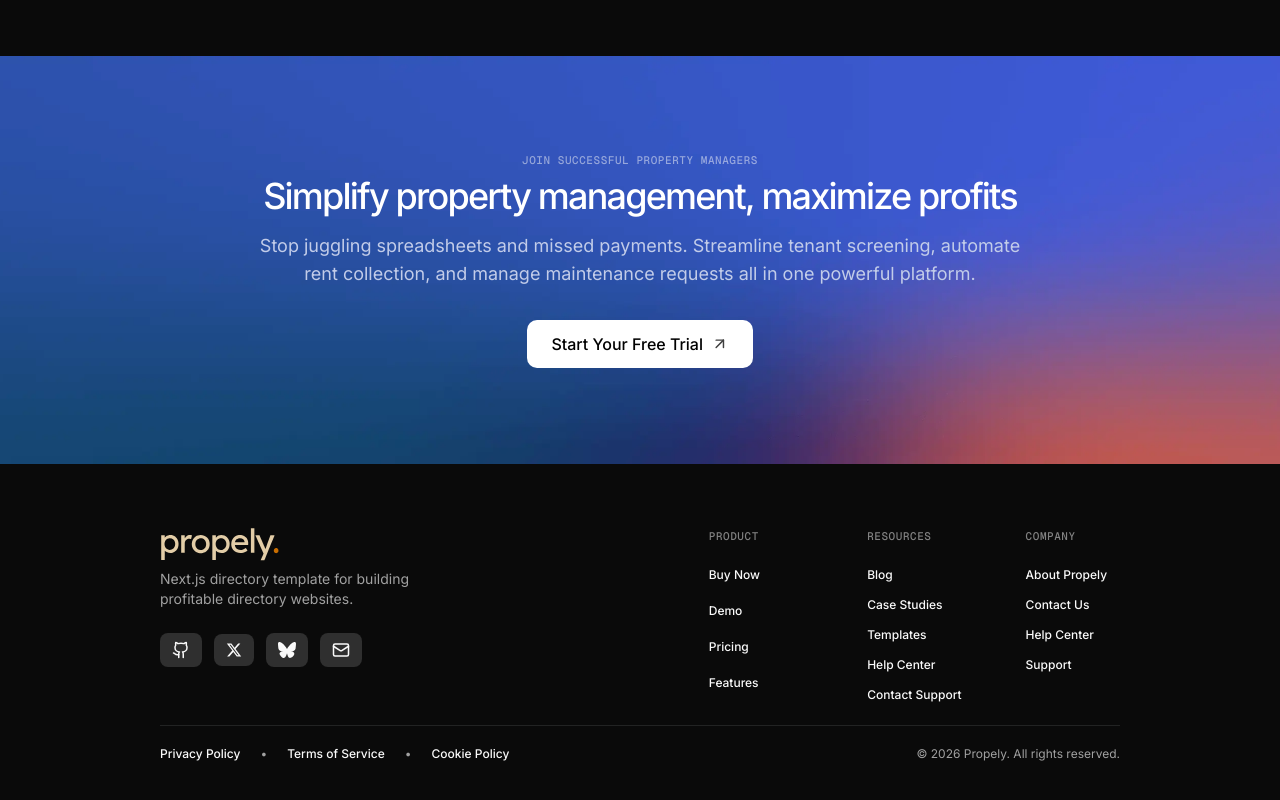
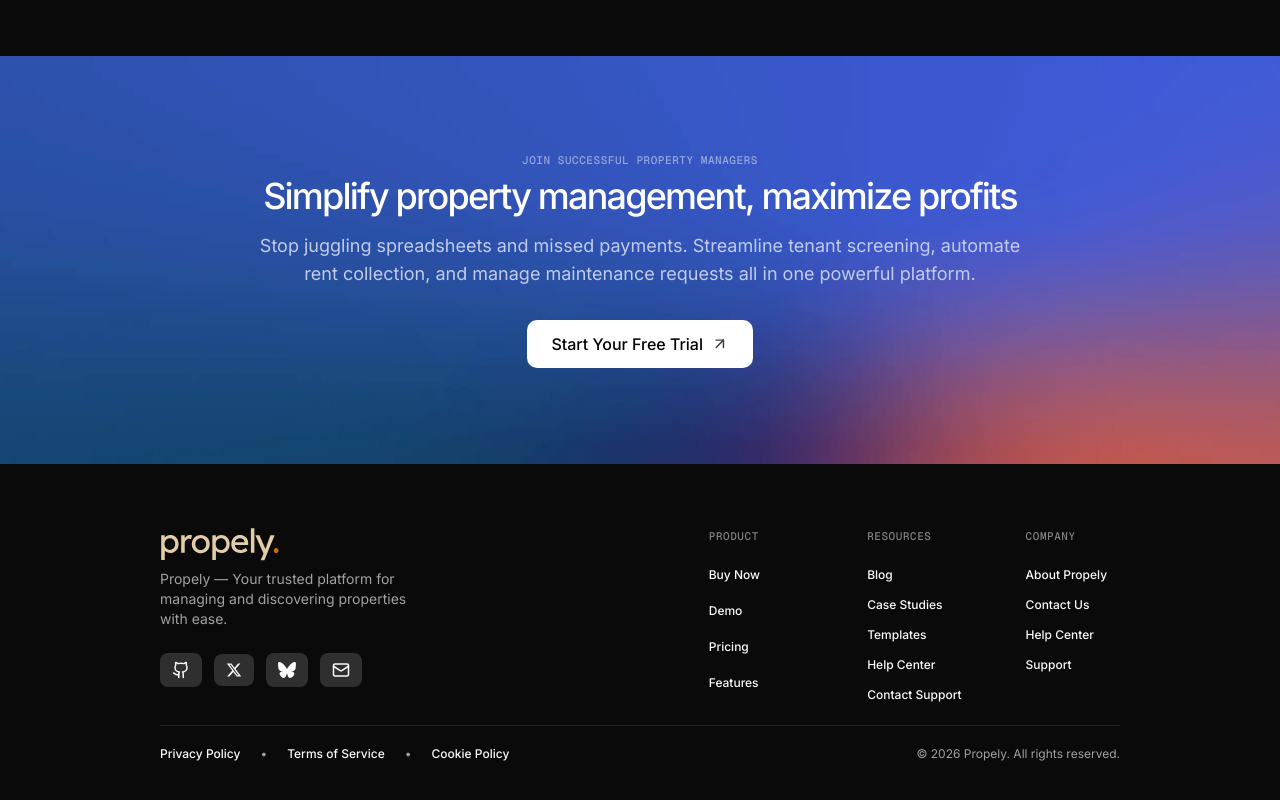
Before and after one commit to king-sws/property-management-platform, a Next.js app: page / in a window 1280 px wide. Shown: the part 5392-6192 px from the top of the page. Built offline with nearby package versions, Linux system fonts and the light colour scheme.

Commit message:
Propely v1.3.5

```diff
--- a/components/landing/LandingFooter.tsx
+++ b/components/landing/LandingFooter.tsx
@@ -13,7 +13,7 @@ const FooterSection = () => {
           <div className="flex gap-x-3 gap-y-2 flex-col items-start flex-wrap sm:grow">
             <Image src='/propely-dark.svg' alt='logo' width={120} height={60} className='flex gap-x-2 gap-y-1 flex-row items-center place-content-start text-sm hover:opacity-70' />
             <p className="max-w-64 text-sm text-muted-foreground">
-              Next.js directory template for building profitable directory websites.
+              Propely — Your trusted platform for managing and discovering properties with ease.
             </p>
 
             {/* Social Icons */}
```
